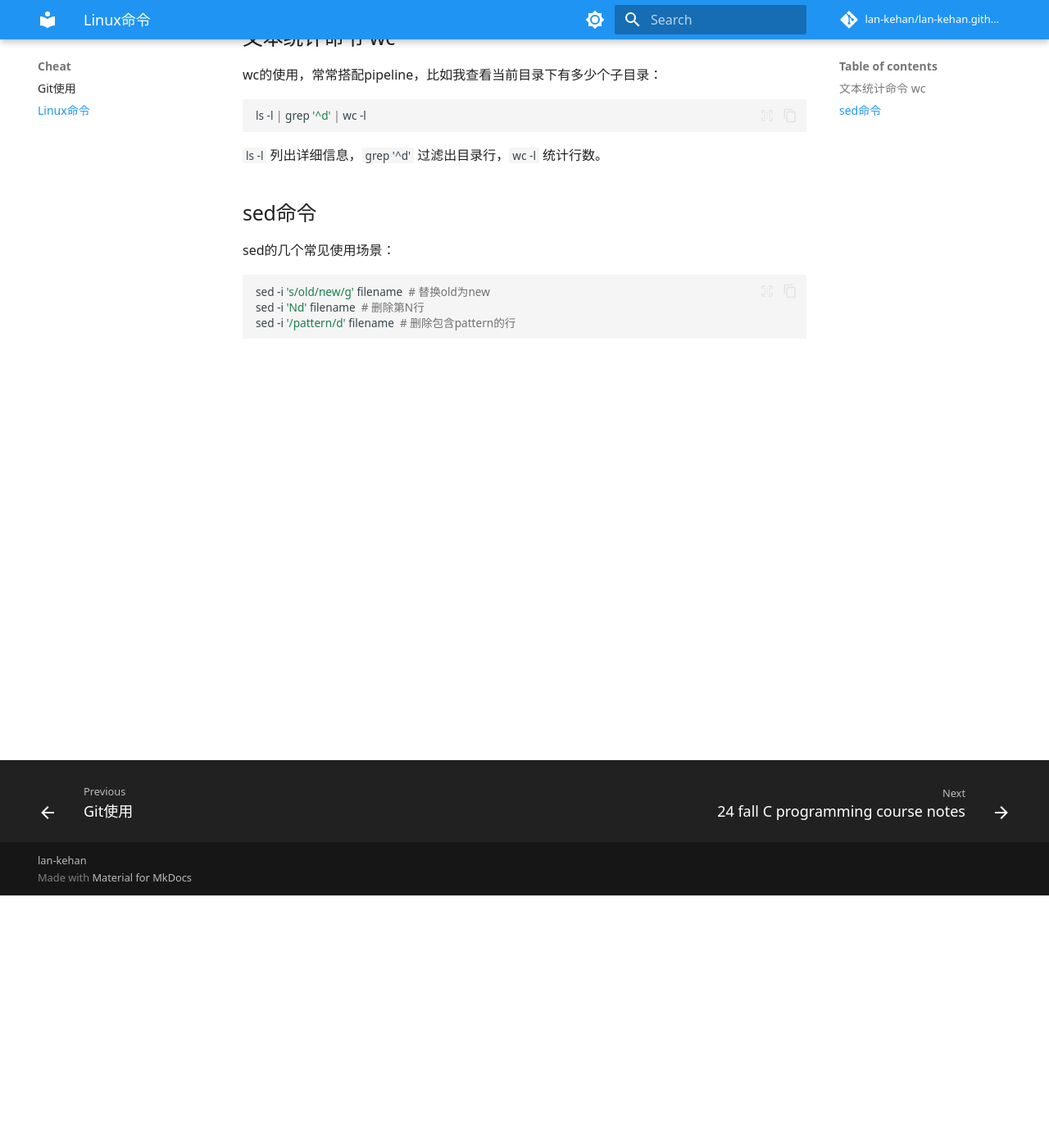
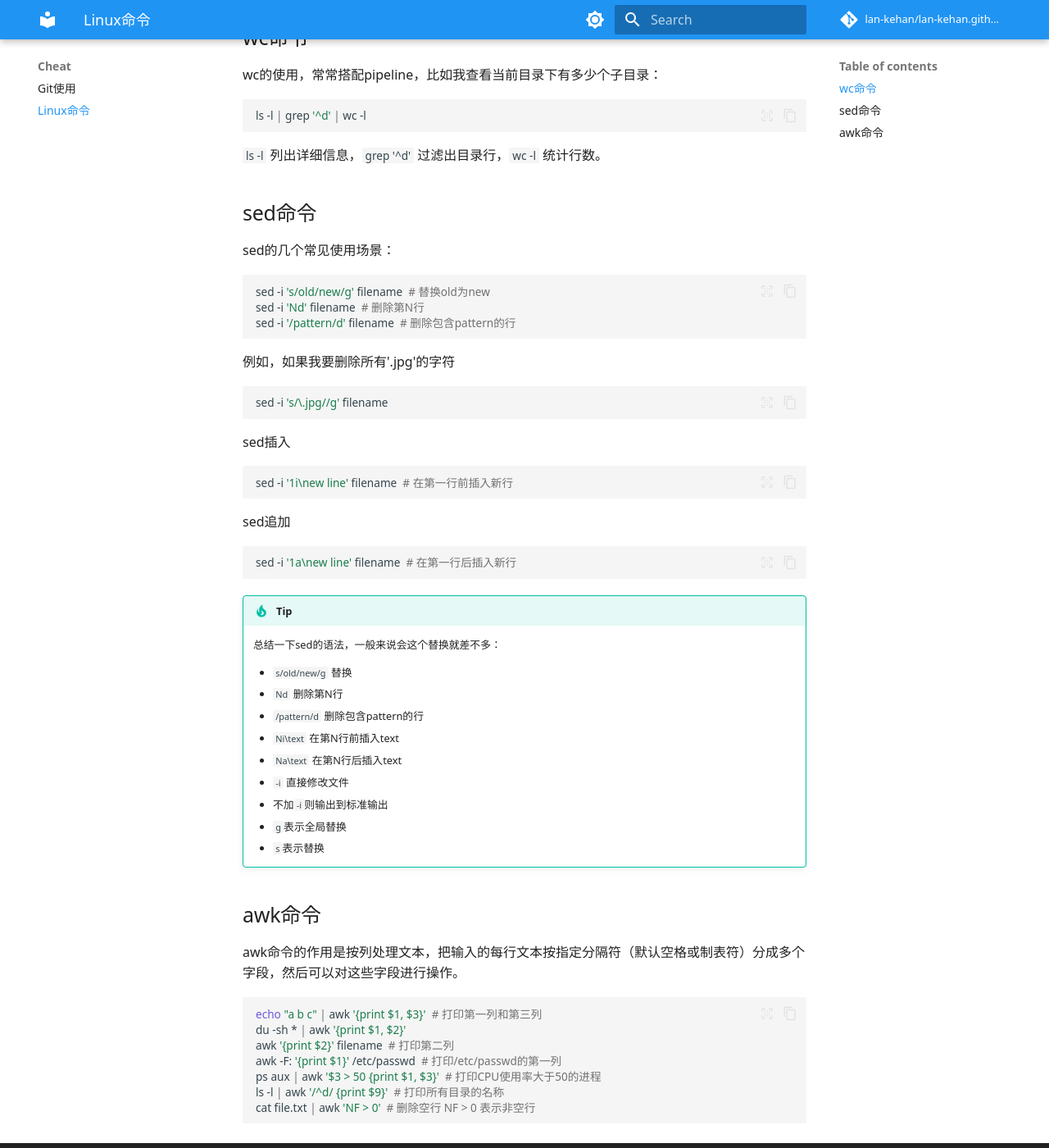
Before and after one commit to lan-kehan/lan-kehan.github.io, an MkDocs documentation site: the page built from docs/section1/linux.md, in a window 1280 px wide and 1400 px high, scrolled down 308 px. Shown: the whole window at 82% size. Built offline with MkDocs 1.6.1 and Material for MkDocs 9.7.7, drawn with Linux system fonts in a browser that asks for light colours; some web fonts are replaced; comment, search, counter and statistics services are not loaded.

Commit message:
adding notes

````diff
--- a/docs/section1/linux.md
+++ b/docs/section1/linux.md
@@ -2,7 +2,7 @@
 
 使用linux时多思考如何直接用命令行实现一些复杂操作
 
-## 文本统计命令 wc
+## wc命令
 
 wc的使用，常常搭配pipeline，比如我查看当前目录下有多少个子目录：
 
@@ -20,5 +20,49 @@ sed的几个常见使用场景：
 sed -i 's/old/new/g' filename  # 替换old为new
 sed -i 'Nd' filename  # 删除第N行
 sed -i '/pattern/d' filename  # 删除包含pattern的行
+```
 
+例如，如果我要删除所有'.jpg'的字符
+
+```bash
+sed -i 's/\.jpg//g' filename
 ```
+
+sed插入
+
+```bash
+sed -i '1i\new line' filename  # 在第一行前插入新行
+```
+
+sed追加
+
+```bash
+sed -i '1a\new line' filename  # 在第一行后插入新行
+```
+
+!!! tip
+    总结一下sed的语法，一般来说会这个替换就差不多：
+
+    - `s/old/new/g` 替换
+    - `Nd` 删除第N行
+    - `/pattern/d` 删除包含pattern的行
+    - `Ni\text` 在第N行前插入text
+    - `Na\text` 在第N行后插入text
+    - `-i` 直接修改文件
+    - 不加`-i`则输出到标准输出
+    - `g`表示全局替换
+    - `s`表示替换
+
+## awk命令
+
+awk命令的作用是按列处理文本，把输入的每行文本按指定分隔符（默认空格或制表符）分成多个字段，然后可以对这些字段进行操作。
+
+```bash
+echo "a b c" | awk '{print $1, $3}'  # 打印第一列和第三列
+du -sh * | awk '{print $1, $2}'
+awk '{print $2}' filename  # 打印第二列
+awk -F: '{print $1}' /etc/passwd  # 打印/etc/passwd的第一列
+ps aux | awk '$3 > 50 {print $1, $3}'  # 打印CPU使用率大于50的进程
+ls -l | awk '/^d/ {print $9}'  # 打印所有目录的名称
+cat file.txt | awk 'NF > 0'  # 删除空行 NF > 0 表示非空行
+```
````
